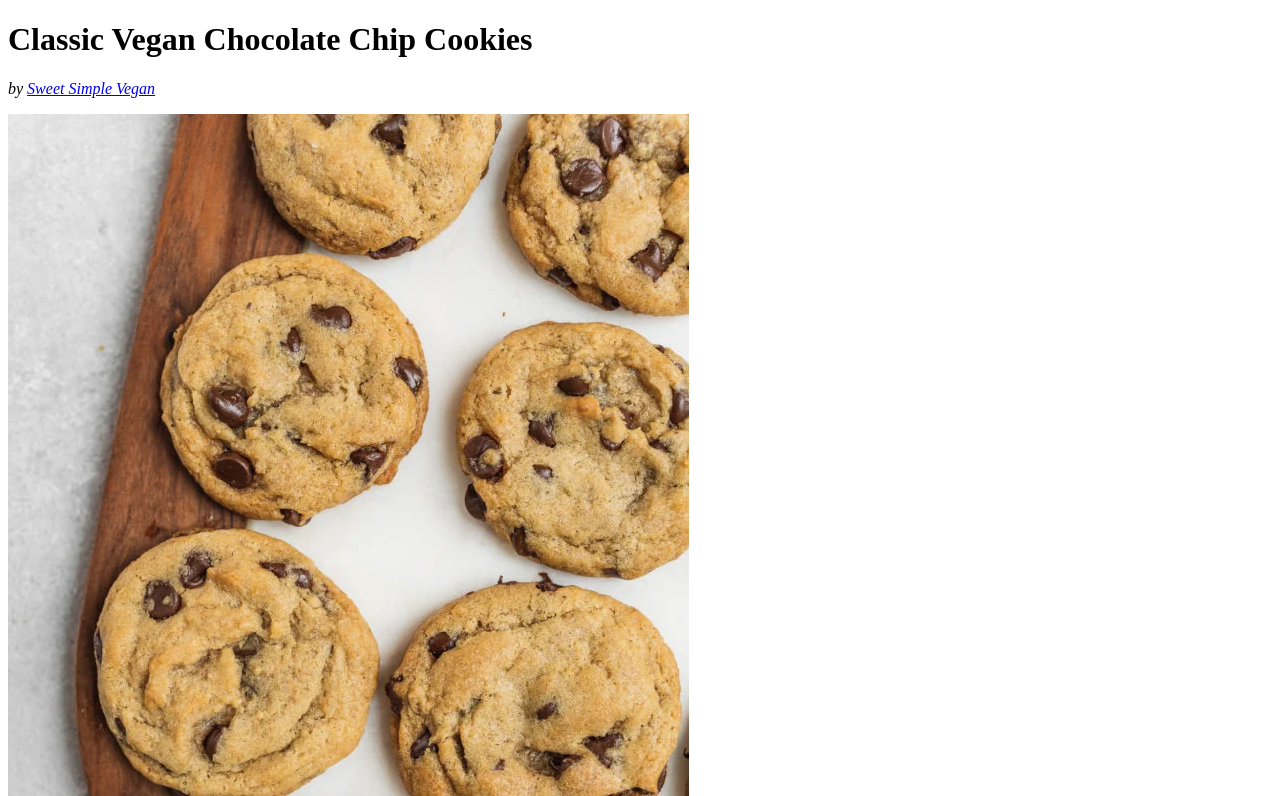
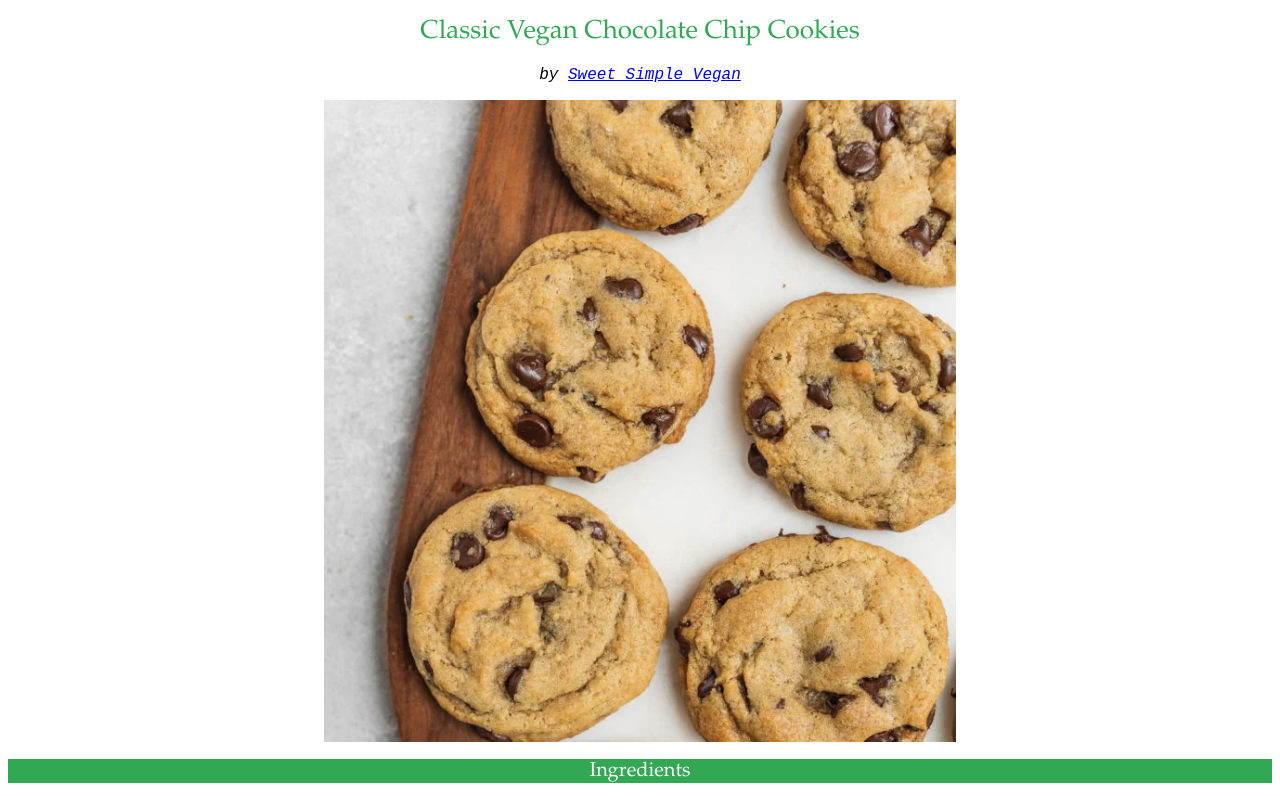
Before and after one commit to kristenmazza/odin-recipes, a plain HTML site: page recipes/vegan-chocolate-chip-cookies.html in a window 1280 px wide. Shown: the top 796 px of the page. Drawn offline with Linux system fonts and the light colour scheme.

Commit message:
Add CSS styles to text

```diff
--- a/recipes/vegan-chocolate-chip-cookies.html
+++ b/recipes/vegan-chocolate-chip-cookies.html
@@ -3,13 +3,14 @@
     <head>
         <meta charset="utc-8">
         <title>Classic Vegan Chocolate Chip Cookies</title>
+        <link rel="stylesheet" href="../styles.css">
     </head>
 
-    <body>
-        <h1>Classic Vegan Chocolate Chip Cookies</h1>
-        <p><em>by <a href="https://sweetsimplevegan.com/classic-vegan-chocolate-chip-cookies/">Sweet Simple Vegan</a></em></p>
-        <img src="../images/cookies.png" alt="Arranged chocolate chip cookies">
-        <h2>Ingredients</h2>
+    <body class="font">
+        <h1 class="recipe-title header">Classic Vegan Chocolate Chip Cookies</h1>
+        <p class="credit"><em>by <a href="https://sweetsimplevegan.com/classic-vegan-chocolate-chip-cookies/">Sweet Simple Vegan</a></em></p>
+        <img src="../images/cookies.png" alt="Arranged chocolate chip cookies" class="center">
+        <h2 class="header">Ingredients</h2>
         <ul>
             <li>3/4 cup refined coconut oil</li>
             <li>3/4 cup organic granulated sugar</li>
@@ -22,7 +23,7 @@
             <ii>1/2 teaspoon baking powder</ii>
             <li>1 1/4 cups vegan chocolate chips</li>
         </ul>
-        <h2>Instructions</h2>
+        <h2 class="header">Instructions</h2>
         <ol>
             <li>In a large bowl, add the coconut oil, granulated sugar, and brown sugar. Using a hand mixer (or a whisk) cream the oil and sugars together until fluffy.</li>
             <li>Add in the applesauce and vanilla, and mix well.
--- /dev/null
+++ b/styles.css
@@ -0,0 +1,37 @@
+.header {
+    text-align: center;
+    font-weight: 500;
+}
+
+.main-title {
+    font-size: 36px;
+    color: white;
+    background-color: rgb(50, 168, 82);
+}
+
+.recipe-title {
+    font-size: 26px;
+    color: rgb(50, 168, 82);
+}
+
+.center {
+    display: block;
+    margin-left: auto;
+    margin-right: auto;
+    width: 50%;
+}
+
+.credit {
+    text-align: center;
+    font-family: "Courier New", Georgia, "Times New Roman";
+}
+
+h2 {
+    color: white;
+    background-color: rgb(50, 168, 82);
+    font-size: 20px;
+}
+
+.font {
+    font-family: Garamond, Georgia, "Times New Roman";
+}
```
Also changed, not shown: index.html (+3 -2 lines), recipes/agua-de-jamaica.html (+6 -5 lines), recipes/vegetarian-chile-verde.html (+7 -6 lines).
